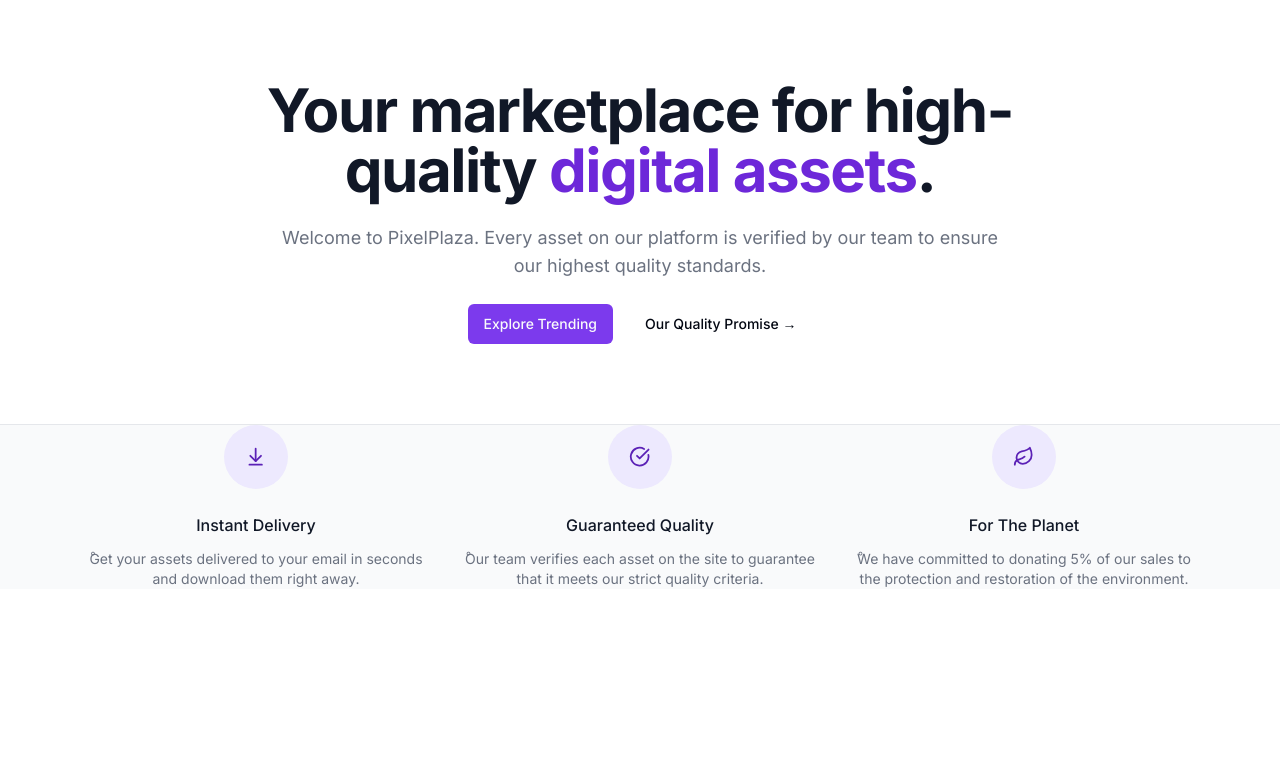
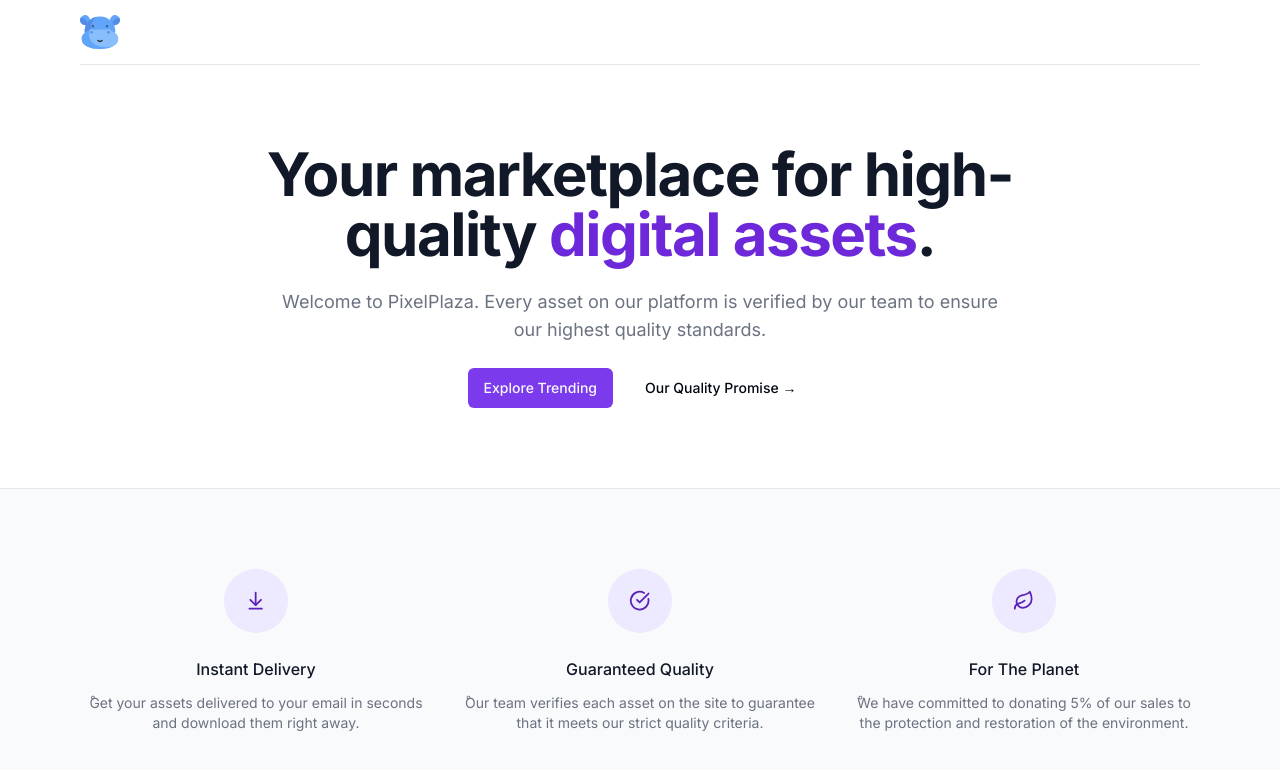
Before and after one commit to MahmoudZakarya/pixelplaza, a Next.js app: page / in a window 1280 px wide. Shown: the top 770 px of the page. Built offline with nearby package versions, Linux system fonts and the light colour scheme.

Commit message:
starting at navbar

```diff
--- a/src/app/layout.tsx
+++ b/src/app/layout.tsx
@@ -2,6 +2,7 @@
 import { Inter } from "next/font/google";
 import "./globals.css";
 import { cn } from "@/lib/utils";
+import Navbar from "@/components/Navbar";
 
 const inter = Inter({ subsets: ["latin"] });
 
@@ -19,6 +20,7 @@
     <html lang="en" className="h-full">
       <body className={cn("relative h-full font-sans antialiased", inter.className)}>
         <main className="relative flex flex-col min-h-screen">
+           <Navbar/>
            <div className="flex-grow flex-1">
            {children}
            </div>
--- a/src/app/page.tsx
+++ b/src/app/page.tsx
@@ -49,7 +49,7 @@
     {/* TODO: List products */}
   </MaxWidthWrapper>
     <section className="border-t border-gray-200 bg-gray-50">
-      <MaxWidthWrapper className="py=20">
+      <MaxWidthWrapper className="py-20">
 
         <div className="grid grid-cols-1 gap-y-12 sm:grid-cols-2 sm:gap-x-6 lg:grid-cols-3 lg:gap-x-8 lg:gap-y-0 ">
           {perks.map((perk)=> (
--- /dev/null
+++ b/src/components/Icons.tsx
@@ -0,0 +1,77 @@
+import { LucideProps } from "lucide-react";
+
+export const Icons = {
+    logo: (props: LucideProps)=> (
+         <svg {...props} viewBox='0 0 512 512'>
+      <g>
+        <path
+          d='M105.67 56.012c24.601 24.601 41.244 81.13 16.643 105.731s-81.13 7.958-105.731-16.643-20.623-60.509 3.978-85.11 60.509-28.579 85.11-3.978z'
+          fill='#60a5fa'
+          data-original='#abdfeb'
+          opacity='1'></path>
+        <path
+          d='M111.097 169.375c-9.754-53.933-61.535-93.098-102.131-94.531-13.495 22.793-12.381 50.26 7.615 70.256 21.368 21.367 66.817 36.724 94.516 24.275z'
+          fill='#558ce7'
+          data-original='#8bcdd8'
+          opacity='1'></path>
+        <path
+          d='M406.33 56.012c-24.601 24.601-41.244 81.13-16.643 105.731s81.13 7.958 105.731-16.643 20.623-60.509-3.978-85.11-60.509-28.579-85.11-3.978z'
+          fill='#60a5fa'
+          data-original='#abdfeb'
+          opacity='1'></path>
+        <path
+          d='M400.903 169.375c9.754-53.933 61.535-93.098 102.13-94.531 13.495 22.793 12.381 50.26-7.615 70.256-21.367 21.367-66.816 36.724-94.515 24.275z'
+          fill='#558ce7'
+          data-original='#8bcdd8'
+          opacity='1'></path>
+        <ellipse
+          cx='256'
+          cy='244.04'
+          rx='196.34'
+          ry='186.42'
+          fill='#60a5fa'
+          data-original='#abdfeb'
+          opacity='1'></ellipse>
+        <path
+          d='M165.588 196.685a7.5 7.5 0 0 1-7.5-7.5v-15.008a7.5 7.5 0 0 1 15 0v15.008a7.5 7.5 0 0 1-7.5 7.5zM346.412 196.685a7.5 7.5 0 0 1-7.5-7.5v-15.008a7.5 7.5 0 0 1 15 0v15.008a7.5 7.5 0 0 1-7.5 7.5z'
+          fill='#222222'
+          data-original='#464d59'
+          opacity='1'></path>
+        <path
+          d='M212.03 62.322c-87.266 18.957-152.372 93.12-152.372 181.723 0 102.957 87.905 186.42 196.342 186.42 19.952 0 39.204-2.835 57.346-8.087C85.074 329.977 119.169 118.281 212.03 62.322z'
+          fill='#558ce7'
+          data-original='#8bcdd8'
+          opacity='1'></path>
+        <path
+          d='M409.201 247.067c-3.993-1.525-7.205-4.522-9.287-8.256-7.292-13.082-21.262-21.931-37.303-21.931a42.466 42.466 0 0 0-25.912 8.775c-2.706 2.072-6.138 2.964-9.522 2.563-22.448-2.662-46.36-3.941-71.178-3.941-24.818 0-48.73 1.279-71.178 3.941-3.384.401-6.816-.491-9.522-2.563a42.466 42.466 0 0 0-25.912-8.775c-16.04 0-30.01 8.85-37.303 21.931-2.081 3.734-5.293 6.731-9.287 8.256-49.69 18.976-81.141 50.52-81.141 97.301 0 85.459 104.919 128.202 234.342 128.202S490.34 429.827 490.34 344.368c.002-46.782-31.448-78.325-81.139-97.301z'
+          fill='#87befb'
+          data-original='#b9e8ef'
+          opacity='1'></path>
+        <path
+          d='M256 383.302a44.19 44.19 0 0 1-33.317-15.175 7.5 7.5 0 0 1 11.309-9.855 29.192 29.192 0 0 0 22.009 10.03 29.195 29.195 0 0 0 22.009-10.03 7.501 7.501 0 0 1 11.309 9.855A44.197 44.197 0 0 1 256 383.302z'
+          fill='#222222'
+          data-original='#464d59'
+          opacity='1'></path>
+        <circle
+          cx='149.39'
+          cy='259.56'
+          r='15.519'
+          fill='#558ce7'
+          data-original='#8bcdd8'
+          opacity='1'></circle>
+        <circle
+          cx='362.61'
+          cy='259.56'
+          r='15.519'
+          fill='#558ce7'
+          data-original='#8bcdd8'
+          opacity='1'></circle>
+        <path
+          d='M416.18 443.185c-246.851 43.269-311.115-113.303-300.169-158.197.615-2.522.695-5.142.379-7.719-2.455-20.031 5.053-45.274 18.266-57.764a42.819 42.819 0 0 0-22.705 19.548c-2.002 3.647-5.171 6.496-9.059 7.978-49.745 18.972-81.235 50.526-81.235 97.337 0 85.459 104.919 128.202 234.342 128.202 61.953 0 118.279-9.801 160.181-29.385z'
+          fill='#60a5fa'
+          data-original='#abdfeb'
+          opacity='1'></path>
+      </g>
+    </svg>
+    )
+}
--- /dev/null
+++ b/src/components/Navbar.tsx
@@ -0,0 +1,28 @@
+import React from 'react'
+import MaxWidthWrapper from './MaxWidthWrapper'
+import Link from 'next/link'
+import { Icons } from './Icons'
+
+const Navbar = () => {
+  return (
+    <div className='bg-white sticky z-50 top-0 inset-x-0 h-16'>
+      <header className='relative bg-white'>
+        <MaxWidthWrapper>
+            <div className='border-b border-gray-200 '>
+                <div className='flex h-16 items-center'>
+                   {/* /TODO: mobile nav  */}
+
+                   <div className='ml-4 flex lg:ml-0'>
+                     <Link href="/">
+                        <Icons.logo className='h-10 w-10'/>
+                     </Link>
+                   </div>
+                </div>
+            </div>
+        </MaxWidthWrapper>
+      </header>
+    </div>
+  )
+}
+
+export default Navbar
```
